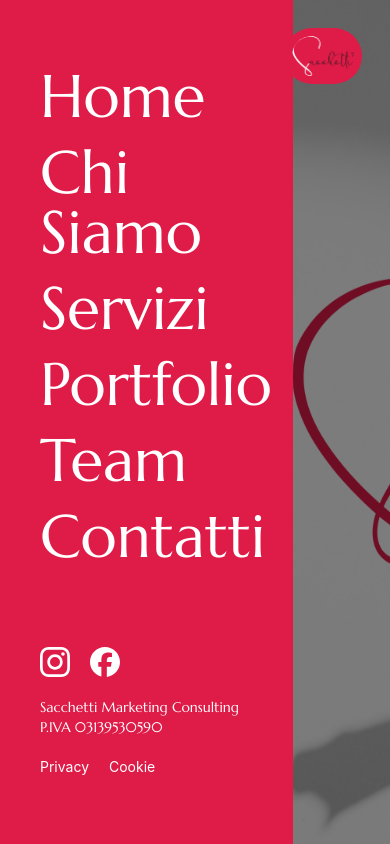
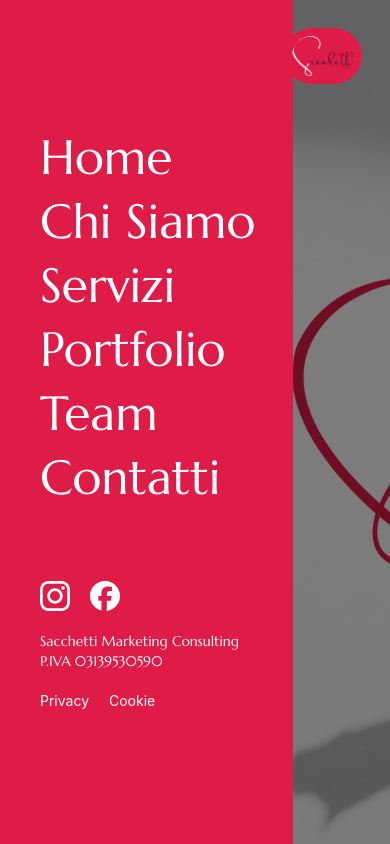
Before and after one commit to mcicerani/sacchetti-marketing-consulting, a React (Create React App) app: page / in a window 390 px wide. Both pictures are taken after a click on the element 323 px from the left and 56 px from the top of the page. Shown: the top 844 px of the page. Built offline with nearby package versions, Linux system fonts and the light colour scheme; a web font is replaced by a local one.

Commit message:
fixed about on lg screen

```diff
--- a/src/components/About.js
+++ b/src/components/About.js
@@ -5,7 +5,7 @@ const About = () => {
         <div className="sezione min-h-dvh lg:h-dvh">
             <h1 className="bg-logo text-white text-7xl lg:text-8xl">Chi Siamo</h1>
             <div className="grid grid-cols-3 grid-rows-2 lg:grid-rows-1 h-5/6 m-6">
-                <img src="about.webp" alt="hero" className="h-96 lg:h-auto col-span-3 lg:col-start-1 lg:col-span-2 row-start-1 m-auto resize-none"/>
+                <img src="about.webp" alt="hero" className="h-96 lg:h-full col-span-3 lg:col-start-1 lg:col-span-2 row-start-1 m-auto resize-none"/>
                 <p className="p-6 text-xl lg:text-2xl col-span-3 lg:col-start-2 lg:col-end-5 row-start-2 lg:row-start-1 m-auto bg-white/75 shadow-xl rounded-lg">
                     Siamo <span className="text-logo text-3xl font-medium">M</span>artina e <span className="text-logo text-3xl font-medium">C</span>hiara
                     e dal 2019 ci occupiamo di Marketing e Comunicazione nella nostra agenzia.
--- a/src/components/Contatti.js
+++ b/src/components/Contatti.js
@@ -2,7 +2,7 @@ import React from "react";
 
 const Contatti = () => {
     return (
-        <div className=" sezione h-dvh">
+        <div className=" sezione min-h-dvh lg:h-dvh">
             <h1 className="bg-logo text-white text-7xl lg:text-8xl">Richiedi un Preventivo Gratuito</h1>
             <form className="h-5/6 mt-6 flex items-center justify-center">
                 <div className="grid grid-cols-2 gap-10 w-full" >
--- a/src/components/Navbar.js
+++ b/src/components/Navbar.js
@@ -26,32 +26,32 @@ const Navbar = ({ isMenuOpen, setIsMenuOpen }) => {
         }`}
       >
         <ul className={`font-marcellus ml-10 space-y-4 transition-opacity duration-300 ${isMenuOpen ? 'opacity-100' : 'opacity-0'}`}>
-          <li className="text-6xl lg:text-7xl cursor-pointer">
+          <li className="text-5xl lg:text-7xl cursor-pointer">
             <Link to="hero" smooth={true} duration={500} onClick={handleLinkClick}>
               Home
             </Link>
           </li>
-          <li className="text-6xl lg:text-7xl cursor-pointer">
+          <li className="text-5xl lg:text-7xl cursor-pointer">
             <Link to="about" smooth={true} duration={500} onClick={handleLinkClick}>
               Chi Siamo
             </Link>
           </li>
-          <li className="text-6xl lg:text-7xl cursor-pointer">
+          <li className="text-5xl lg:text-7xl cursor-pointer">
             <Link to="servizi" smooth={true} duration={500} onClick={handleLinkClick}>
               Servizi
             </Link>
           </li>
-          <li className="text-6xl lg:text-7xl cursor-pointer">
+          <li className="text-5xl lg:text-7xl cursor-pointer">
             <Link to="portfolio" smooth={true} duration={500} onClick={handleLinkClick}>
               Portfolio
             </Link>
           </li>
-          <li className="text-6xl lg:text-7xl cursor-pointer">
+          <li className="text-5xl lg:text-7xl cursor-pointer">
             <Link to="team" smooth={true} duration={500} onClick={handleLinkClick}>
               Team
             </Link>
           </li>
-          <li className="text-6xl lg:text-7xl cursor-pointer">
+          <li className="text-5xl lg:text-7xl cursor-pointer">
             <Link to="contatti" smooth={true} duration={500} onClick={handleLinkClick}>
               Contatti
             </Link>
```
